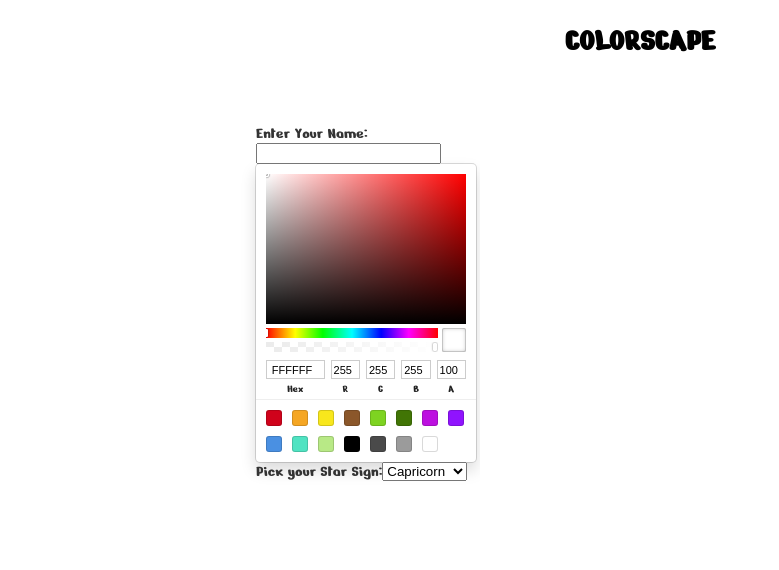
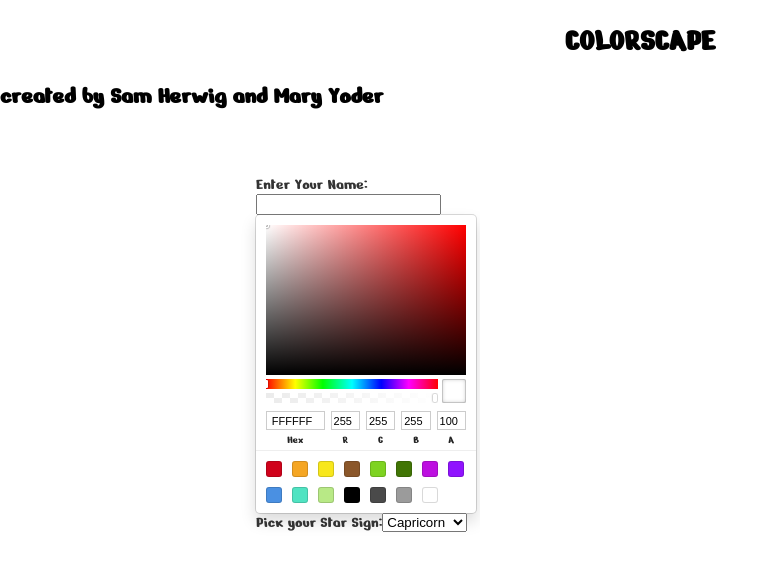
Before and after one commit to sherwig/Web_Dev_Final, a React (Create React App) app in the folder colorscape/: page / in a window 1280 px wide. Shown: the top 570 px of the page, without its empty margins (0-779 px from the left). Built offline with nearby package versions, Linux system fonts and the light colour scheme.

Commit message:
Update Form.js

```diff
--- a/colorscape/src/Form.js
+++ b/colorscape/src/Form.js
@@ -84,6 +84,7 @@ class Form extends React.Component {
     return (
       <div>
         <h1 class="title"> COLORSCAPE </h1>
+        <h2 class = "subtitle">created by Sam Herwig and Mary Yoder</h2>
         <div style={submitStyle}>
           <div class="wrapper">
             <form onSubmit={this.handleSubmit}>
```
